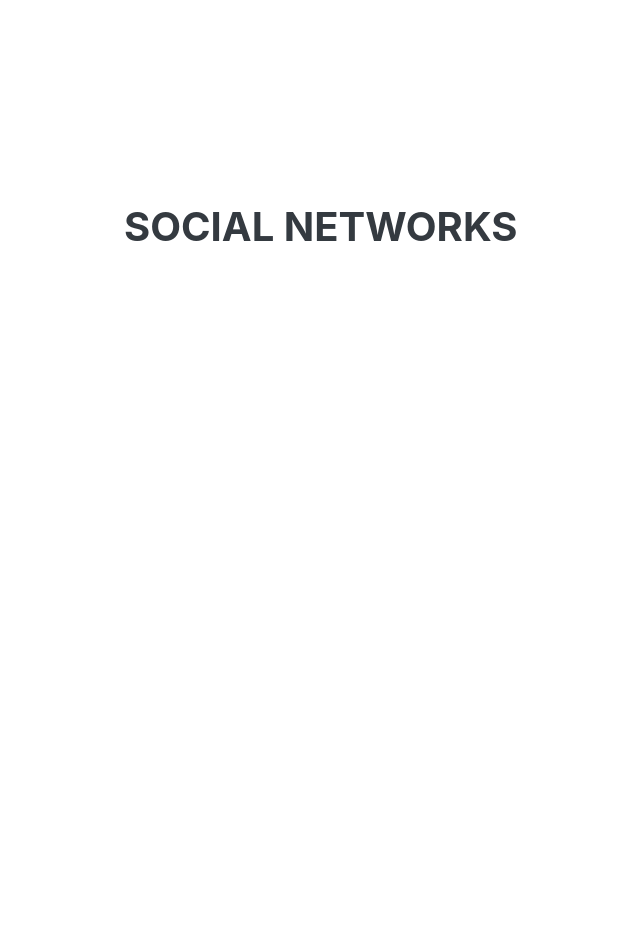
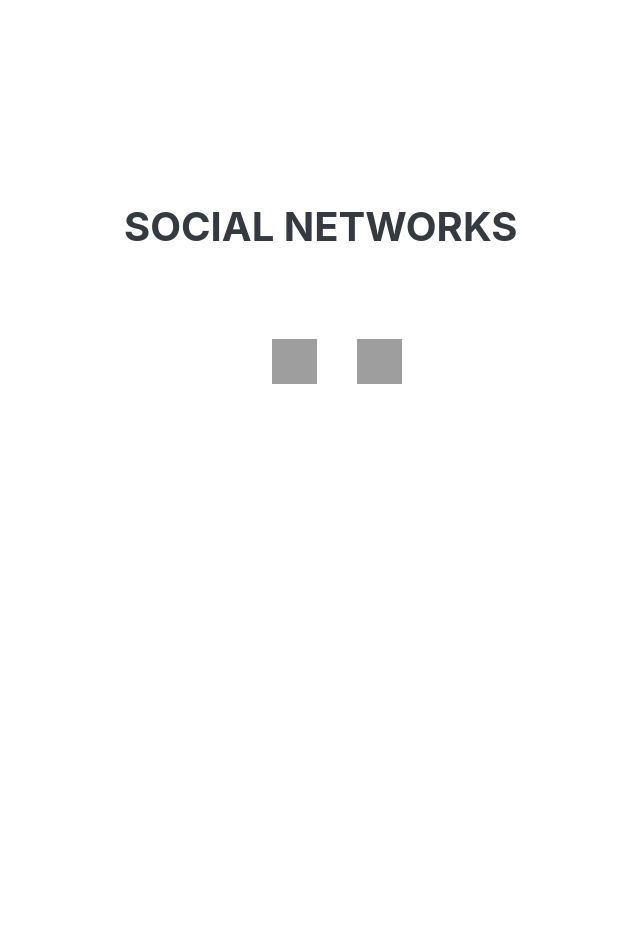
Before and after one commit to aimarjoaquin/proyecto-cv, a plain HTML site: page index.html in a window 1280 px wide. Shown: the part 2609-3540 px from the top of the page, without its empty margins (303-943 px from the left). Drawn offline with nearby package versions, Linux system fonts and the light colour scheme; grey boxes are pictures that could not be loaded; a web font is replaced by a local one.

Commit message:
terminando el proyecto

```diff
--- a/index.html
+++ b/index.html
@@ -25,7 +25,8 @@
       <nav class="navbar navbar-expand-lg navbar-dark bg-dark fixed-top" id="sideNav">
         <a class="navbar-brand js-scroll-trigger" href="#page-top">
           <span class="d-block d-lg-none">Clarence Taylor</span>
-          <span class="d-none d-lg-block"><img class="img-fluid img-profile rounded-circle mx-auto mb-2" src="https://randomuser.me/api/portraits/women/48.jpg" alt="..." /></span>
+          <span class="d-none d-lg-block"><img class="img-fluid img-profile rounded-circle mx-auto mb-2"
+              src="https://randomuser.me/api/portraits/women/48.jpg" alt="..." /></span>
         </a>
         <button class="navbar-toggler" type="button" data-bs-toggle="collapse" data-bs-target="#navbarResponsive"
           aria-controls="navbarResponsive" aria-expanded="false" aria-label="Toggle navigation">
@@ -74,20 +75,49 @@
           <div>
             <h1>My Experiences</h1>
             <!-- AGREGAR DATA ACA -->
+            <ul class="list-number">
+              <li>
+                <style></style><b>ventas mostrador en Pinturerias ariel</b>
+              </li>
+              <li><b>viajante vendedor en Pinturerias ariel </b></li>
+              <li><b>Encargado general en Pinturerias ariel</b></li>
+            </ul>
+            <span>tengo experiencia en trabajos secundarios como limpieza en general, como asi tambien ayudante de
+              cocina en comedores reconocidos de la ciudad</span>
           </div>
         </section>
         <section class="resume-section" id="education">
           <div>
             <h1>Education</h1>
             <span>
-              PRUEBA
+              <h2>secundario completo en el instituto IPEM 315 Jose Hernandez ciclo lectivo 2004-2009</h2>
+              <h3>desarrollador web curso online plataforma argentina </h3>
             </span>
           </div>
         </section>
         <section class="resume-section" id="socialNetworks">
           <div>
+            <div class="redes">
+            </div>
             <h1>Social Networks</h1>
-          </div>
+            <div>
+              <div class="redes">
+                <ul class="sociales">
+                  <li><a href="https://facebook.com"><img src="https://cdn-icons-png.flaticon.com/512/124/124010.png"
+                        jsaction="load:XAeZkd;" jsname="HiaYvf" class="n3VNCb KAlRDb"
+                        alt="Facebook - Iconos gratis de redes sociales" data-noaft="1"
+                        style="width: 45px; height: 45px; margin: 0px;" margin="20px">
+                      <br>
+
+                  <li><a href="https://instagram.com"><img
+                        src="https://logodownload.org/wp-content/uploads/2017/04/instagram-logo.png"
+                        jsaction="load:XAeZkd;" jsname="HiaYvf" class="n3VNCb KAlRDb"
+                        alt="Instagram Logo - PNG y Vector" data-noaft="1"
+                        style="width: 45px; height: 45px; margin: 0px;">
+              </div>
+
+
+            </div>
         </section>
         <section class="resume-section" id="skills">
           <div>
--- a/myStyle.css
+++ b/myStyle.css
@@ -16,3 +16,27 @@ h1{
     color: #343a40 !important;
     font-family: "Saira Extra Condensed", -apple-system, BlinkMacSystemFont, "Segoe UI", Roboto, "Helvetica Neue", Arial, sans-serif, "Apple Color Emoji", "Segoe UI Emoji", "Segoe UI Symbol", "Noto Color Emoji";
 }
+
+.sociales li{
+    padding: 10px;
+}
+
+.redes{
+    height: 200px;
+    padding: 30px;
+}
+
+.sociales{
+    text-align: center;
+    padding-top: 40px;
+    padding-bottom: 40px;
+
+}
+
+.sociales li{
+    display: inline-block ;
+
+}
+.sociales a{
+    padding: 10px;
+}
```
